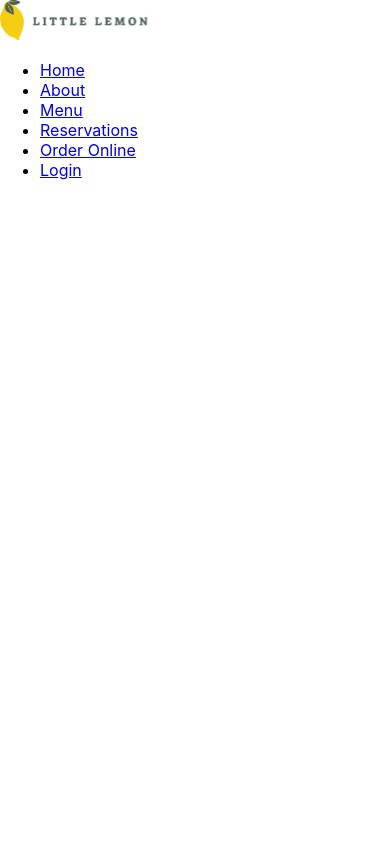
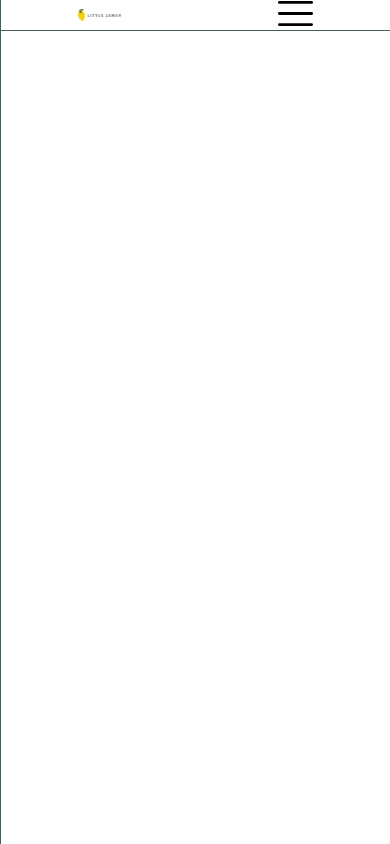
Before and after one commit to benzisablack/frontend-capstone, a React (Create React App) app: page /login in a window 390 px wide. Built offline with nearby package versions, Linux system fonts and the light colour scheme.

Commit message:
Add stying and modify nav

```diff
--- a/package.json
+++ b/package.json
@@ -8,6 +8,7 @@
     "@testing-library/user-event": "^13.5.0",
     "react": "^18.2.0",
     "react-dom": "^18.2.0",
+    "react-router-dom": "^6.14.1",
     "react-scripts": "5.0.1",
     "web-vitals": "^2.1.4"
   },
--- a/src/App.js
+++ b/src/App.js
@@ -3,7 +3,7 @@ import Footer from './components/Footer';
 import Header from './components/Header';
 import Main from './components/Main';
 
-function App() {
+const App = () => {
   return (
     <>
       <Header />
--- a/src/components/Header.js
+++ b/src/components/Header.js
@@ -1,10 +1,8 @@
-import logo from '../assets/Logo.svg'
 import Nav from './Nav'
 
 const Header = () => {
   return (
     <header>
-      <img src={logo} alt="Logo"></img>
       <Nav />
     </header>
   )
--- a/src/components/Nav.js
+++ b/src/components/Nav.js
@@ -1,19 +1,35 @@
+import { useState } from 'react'
+import { Link } from 'react-router-dom'
+import logo from '../assets/Logo.svg'
+import hamburgerMenuIcon from '../assets/hamburger_menu.svg'
+
 const Nav = () => {
 
+  const [isNavExpanded, setIsNavExpanded] = useState(false)
+
   const pageList = [
-    { id: 'home', name: 'Home', url: '/home' },
-    { id: 'about', name: 'About', url: '/about' },
-    { id: 'menu', name: 'Menu', url: '/menu' },
-    { id: 'reservation', name: 'Reservations', url: '/reservation' },
-    { id: 'order', name: 'Order Online', url: '/order' },
-    { id: 'login', name: 'Login', url: '/login' },
+    { name: 'Home', path: '/' },
+    { name: 'About', path: '/about' },
+    { name: 'Menu', path: '/menu' },
+    { name: 'Reservations', path: '/reservation' },
+    { name: 'Order Online', path: '/order' },
+    { name: 'Login', path: '/login' },
   ]
   return (
-    <nav>
+    <nav className='container-grid nav-bar'>
+      <img src={logo} alt='Logo' />
+      <button
+        type="button"
+        onClick={() => setIsNavExpanded(!isNavExpanded)}
+      >
+        <img src={hamburgerMenuIcon} alt="Navigation menu icon" />
+      </button>
       <ul>
         {
           pageList.map((page) => (
-            <li key={page.id}><a href={page.url}>{page.name}</a></li>
+            <li key={page.name}>
+              <Link to={page.path}>{page.name}</Link>
+            </li>
           ))
         }
       </ul>
--- a/src/index.css
+++ b/src/index.css
@@ -11,3 +11,152 @@ code {
   font-family: source-code-pro, Menlo, Monaco, Consolas, 'Courier New',
     monospace;
 }
+
+a {
+  text-decoration: none;
+}
+
+header {
+  border-bottom: #495e57 solid 0.1rem;
+}
+
+.container-grid {
+  display: grid;
+  width: 60vw;
+  margin-left: auto;
+  margin-right: auto;
+}
+
+.nav-bar {
+  grid-template-columns: auto auto auto;
+}
+
+.nav-bar > img {
+  grid-column: 1;
+  width: 11vw;
+  justify-self: start;
+  align-self: center;
+}
+
+.nav-bar button {
+  display: none;
+}
+
+.nav-bar ul {
+  grid-column: 3;
+  display: flex;
+  justify-content: right;
+  margin-block-start: 0;
+  margin-block-end: 0;
+  padding-inline-start: 0;
+  list-style-type: none;
+  transition: left 0.5s;
+}
+
+.nav-bar ul.expanded {
+  left: 0;
+}
+
+.nav-bar li {
+  display: flex;
+}
+
+.nav-bar a {
+  display: flex;
+  align-items: center;
+  padding-top: 1.5rem;
+  padding-left: 1rem;
+  padding-right: 1rem;
+  padding-bottom: 1.5rem;
+  color: #495e57;
+  transition: background-color 0.5s;
+}
+
+.nav-bar a:hover {
+  background-color: #f4ce14;
+}
+
+.hero {
+  padding-top: 4vh;
+  padding-bottom: 4vh;
+  background-color: #495e57;
+}
+
+.hero .container-grid {
+  grid-template-columns: auto auto;
+  gap: 8vw;
+}
+
+.hero-left {
+  grid-column: 1;
+}
+
+.hero-left h1,
+h2 {
+  margin: 0;
+  font-family: 'Markazi Text';
+  font-weight: normal;
+}
+
+.hero-left h1 {
+  font-size: 3.5rem;
+  color: #f4ce14;
+}
+
+.hero-left h2 {
+  font-size: 2rem;
+  color: #ffffff;
+}
+
+.hero-left p {
+  margin: 0;
+  margin-top: 0.5rem;
+  color: #ffffff;
+}
+
+.hero-left a {
+  display: inline-block;
+  padding: 1rem 1.7rem 1rem 1.7rem;
+  margin-top: 6rem;
+  border-radius: 25px;
+  background-color: #f4ce14;
+}
+
+.hero-right {
+  grid-column: 2;
+}
+
+.hero-right img {
+  width: 18vw;
+  border-radius: 15px;
+}
+
+@media only screen and (max-width: 992px) {
+  .nav-bar {
+    grid-template-columns: auto auto;
+  }
+
+  .nav-bar button {
+    grid-column: 2;
+    width: 2.5rem;
+    justify-self: end;
+    display: inline-block;
+    background: none;
+    border: none;
+  }
+
+  .nav-bar ul {
+    position: absolute;
+    flex-direction: column;
+    width: 30vw;
+    height: 100vh;
+    top: 0;
+    left: -30vw;
+    background-color: #ffffff;
+    border-right: #495e57 solid 0.1rem;
+  }
+
+  .nav-bar li {
+    flex-direction: column;
+  }
+}
--- a/src/index.js
+++ b/src/index.js
@@ -1,13 +1,16 @@
 import React from 'react';
 import ReactDOM from 'react-dom/client';
+import { BrowserRouter } from 'react-router-dom';
+import App from './App';
 import './index.css';
-import App from './App';
 import reportWebVitals from './reportWebVitals';
 
 const root = ReactDOM.createRoot(document.getElementById('root'));
 root.render(
   <React.StrictMode>
-    <App />
+    <BrowserRouter>
+      <App />
+    </BrowserRouter>
   </React.StrictMode>
 );
 
```
Also changed, not shown: src/assets/hamburger_menu.svg (added).
